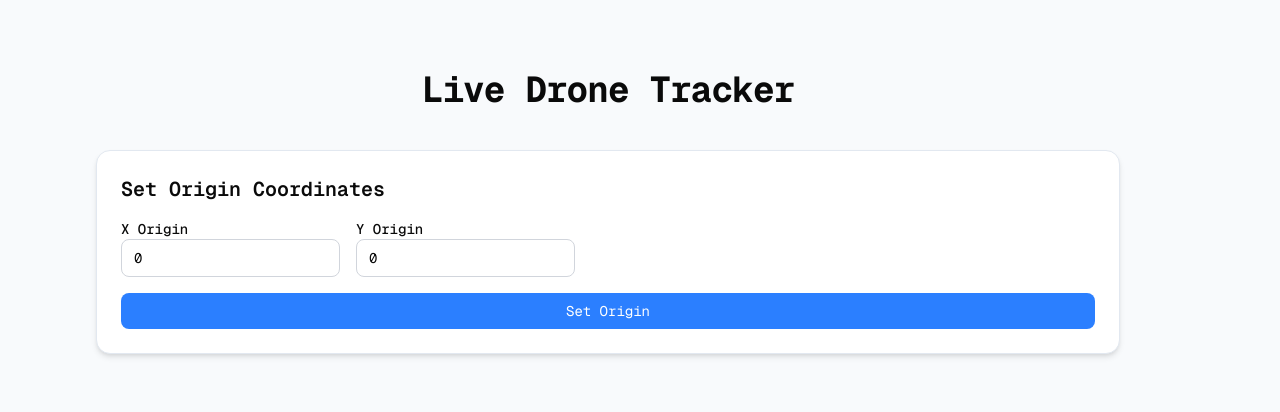
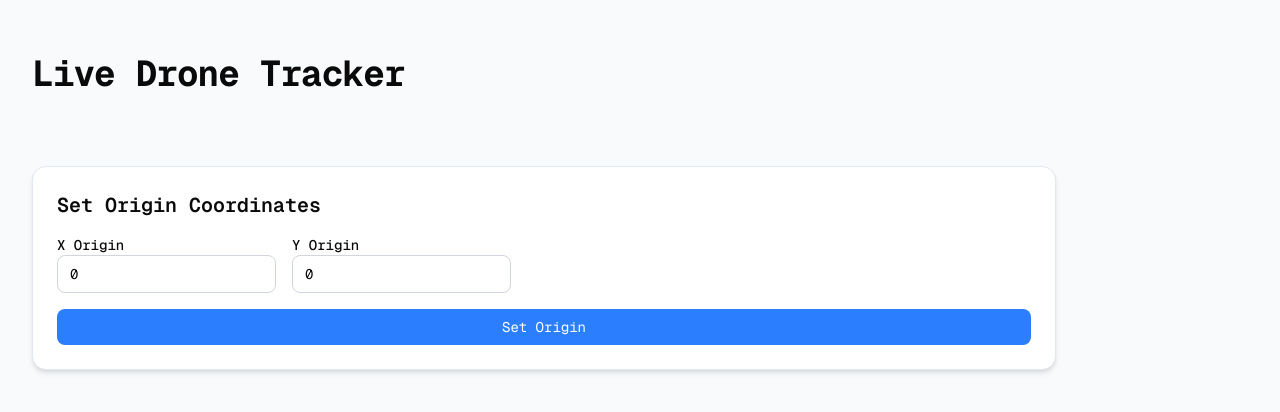
Before and after one commit to aaahanamehrotra/robofest-app, a Next.js app: page / in a window 1280 px wide. Shown: the part 188-600 px from the top of the page. Built offline with nearby package versions, Linux system fonts and the light colour scheme.

Commit message:
minor ui fixes

```diff
--- a/app/page.tsx
+++ b/app/page.tsx
@@ -13,16 +13,16 @@ export default function Home() {
   };
 
   return (
-    <main className="flex min-h-screen flex-col justify-center p-8 md:p-24 bg-slate-50 dark:bg-slate-950">
+    <main className="flex min-h-screen flex-col justify-center p-8 bg-slate-50 dark:bg-slate-950">
       <div className="z-10 w-full max-w-5xl flex flex-col gap-8 font-mono text-sm">
 
-        <div className="text-center">
-          <h1 className="text-3xl font-bold tracking-tight sm:text-4xl mb-2">
+        {/* <div className="text-center"> */}
+          <h1 className="text-3xl font-bold tracking-tight sm:text-4xl mb-2 te">
             Live Drone Tracker
           </h1>
           <p className="text-slate-500 dark:text-slate-400">
           </p>
-        </div>
+        {/* </div> */}
 
         {!isConfigured ? (
           <div className="w-full bg-white dark:bg-slate-900 p-4 sm:p-6 rounded-xl shadow-md border border-slate-200 dark:border-slate-800">
```
Also changed, not shown: public/drone_icon.png (added).
